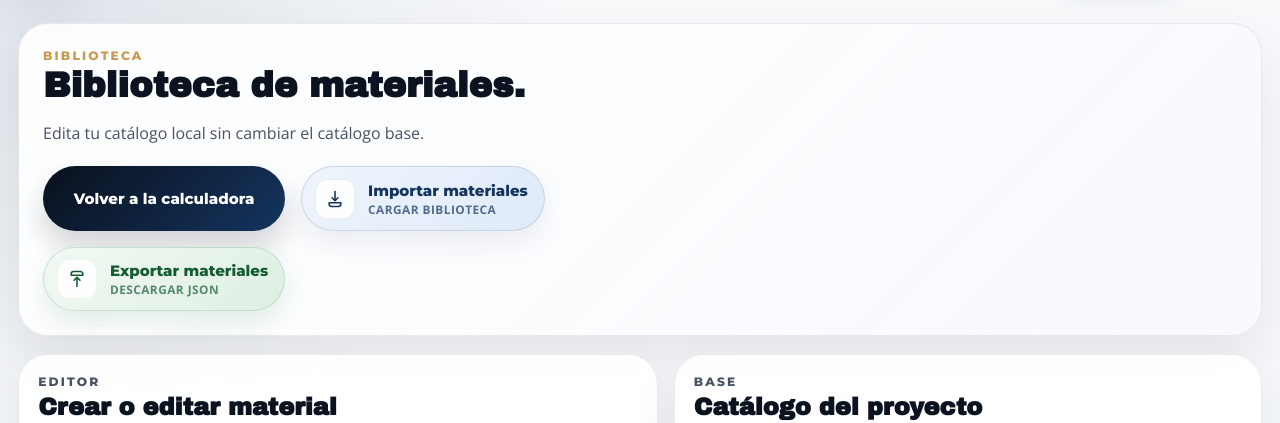
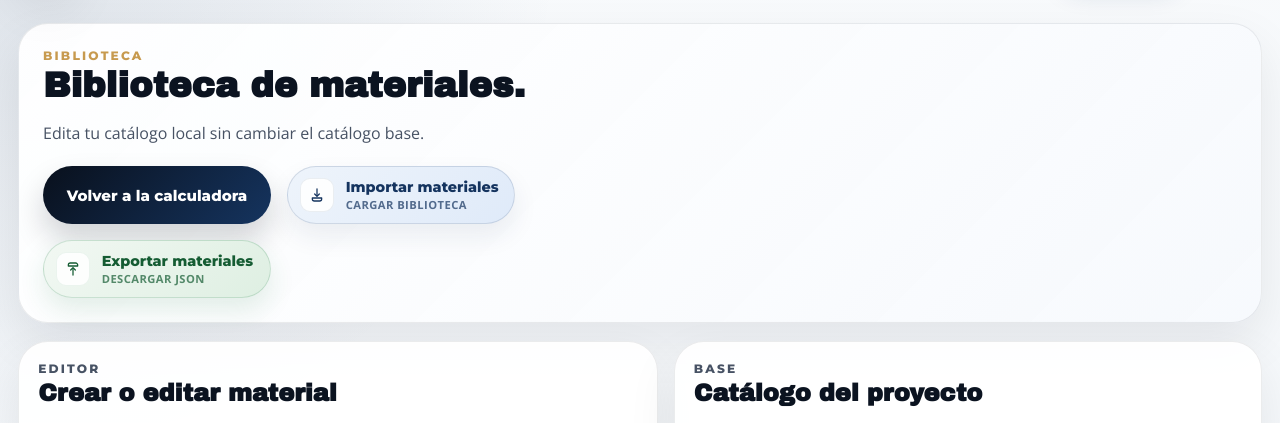
Before and after one commit to gonzalezreciogpt-a11y/laminate-theory-tool, a FastAPI app: page /materials-library in a window 1280 px wide. Shown: the part 86-509 px from the top of the page. Run offline with FastAPI, Linux system fonts and the light colour scheme; some libraries are stand-ins or nearby versions.

Commit message:
Reduce material transfer icon footprint

```diff
--- a/app/web/static/styles.css
+++ b/app/web/static/styles.css
@@ -347,10 +347,10 @@ summary {
   display: inline-flex;
   align-items: center;
   justify-content: flex-start;
-  gap: 0.82rem;
+  gap: 0.72rem;
   min-width: 228px;
   min-height: 52px;
-  padding: 0.7rem 1rem 0.7rem 0.8rem;
+  padding: 0.68rem 0.95rem 0.68rem 0.76rem;
   border-radius: 999px;
   border: 1px solid rgba(21, 52, 95, 0.14);
   background: #eff4fb;
@@ -377,10 +377,10 @@ summary {
   display: inline-flex;
   align-items: center;
   justify-content: center;
-  width: 40px;
-  height: 40px;
-  flex: 0 0 40px;
-  border-radius: 12px;
+  width: 34px;
+  height: 34px;
+  flex: 0 0 34px;
+  border-radius: 10px;
   background: rgba(255, 255, 255, 0.9);
   box-shadow: inset 0 0 0 1px rgba(21, 52, 95, 0.08);
 }
@@ -390,8 +390,8 @@ summary {
 }
 
 .catalog-transfer-icon svg {
-  width: 20px;
-  height: 20px;
+  width: 16px;
+  height: 16px;
   display: block;
 }
 
@@ -403,13 +403,13 @@ summary {
 
 .catalog-transfer-copy strong {
   font-family: var(--font-heading);
-  font-size: 0.94rem;
+  font-size: 0.9rem;
   font-weight: 800;
   color: currentColor;
 }
 
 .catalog-transfer-copy small {
-  font-size: 0.74rem;
+  font-size: 0.7rem;
   font-weight: 700;
   letter-spacing: 0.04em;
   text-transform: uppercase;
```
